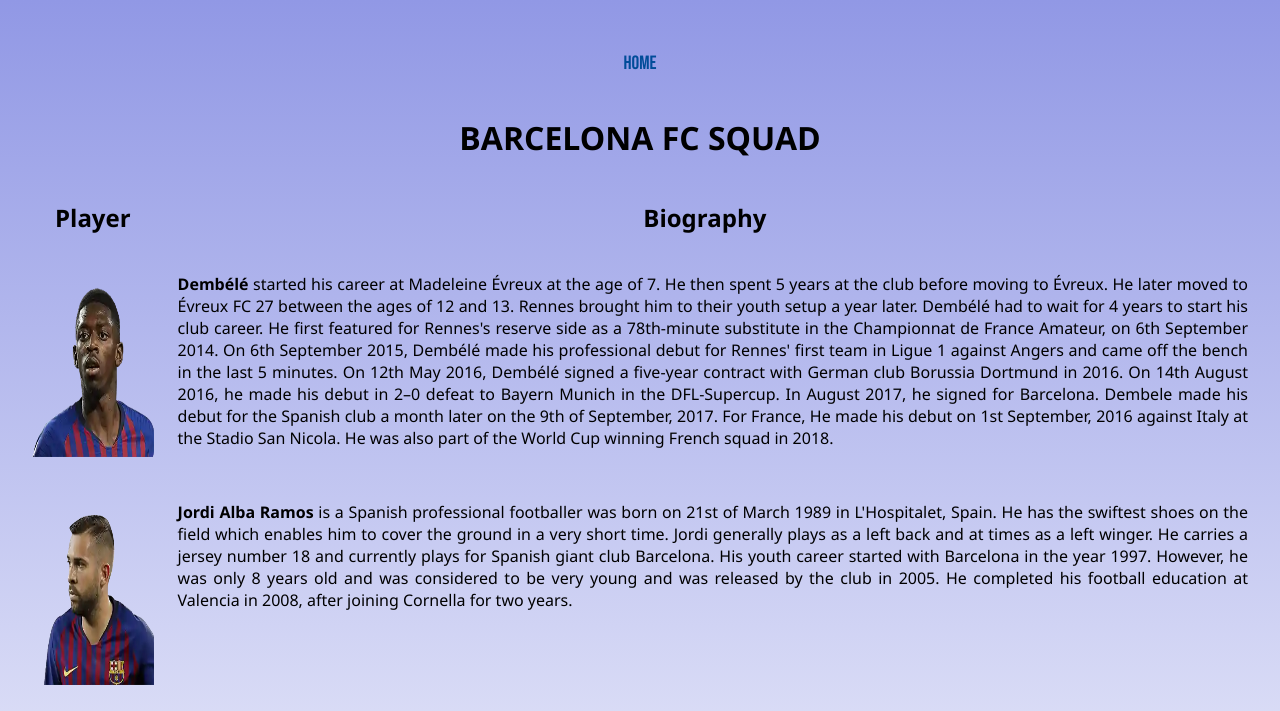
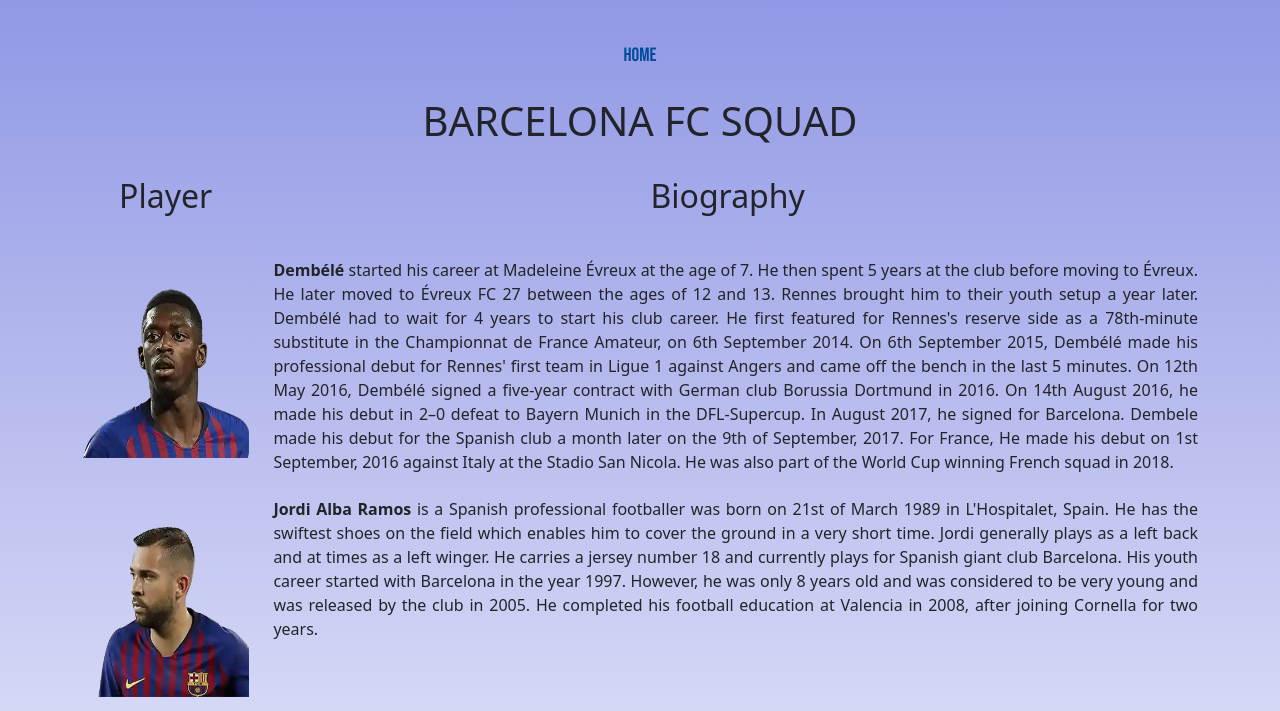
Before and after one commit to Ismael76/BarcelonaFC-Website, a plain HTML site: page players.html in a window 1280 px wide. Shown: the top 711 px of the page. Drawn offline with nearby package versions, Linux system fonts and the light colour scheme.

Commit message:
Final touches, fixed players.html page.

```diff
--- a/players.html
+++ b/players.html
@@ -8,6 +8,8 @@
     <title>Players</title>
     <link rel="stylesheet" href="./style/players.css">
     <link rel="stylesheet" href="./style/style.css">
+    <link href="https://cdn.jsdelivr.net/npm/bootstrap@5.2.0-beta1/dist/css/bootstrap.min.css" rel="stylesheet"
+        integrity="sha384-0evHe/X+R7YkIZDRvuzKMRqM+OrBnVFBL6DOitfPri4tjfHxaWutUpFmBp4vmVor" crossorigin="anonymous">
     <link rel="preconnect" href="https://fonts.googleapis.com">
     <link rel="preconnect" href="https://fonts.gstatic.com" crossorigin>
     <link href="https://fonts.googleapis.com/css2?family=Bebas+Neue&family=Pacifico&display=swap" rel="stylesheet">
@@ -20,7 +22,7 @@
         </nav>
         <h1>Barcelona FC Squad</h1>
     </header>
-    <section class="players">
+    <section class="container players">
         <h2 class="headings">Player</h2>
         <h2 class="headings">Biography</h2>
         <img class="player-img" src="./images/dembele.webp" alt="">
@@ -61,6 +63,9 @@
             <p>@2022 Ismael & Allan</p>
         </div>
     </footer>
+    <script src="https://cdn.jsdelivr.net/npm/bootstrap@5.2.0-beta1/dist/js/bootstrap.bundle.min.js"
+        integrity="sha384-pprn3073KE6tl6bjs2QrFaJGz5/SUsLqktiwsUTF55Jfv3qYSDhgCecCxMW52nD2"
+        crossorigin="anonymous"></script>
 </body>
 
 </html>
--- a/style/players.css
+++ b/style/players.css
@@ -10,7 +10,7 @@
 
 .players {
   display: grid;
-  grid-template-columns: 10% 1fr;
+  grid-template-columns: 15% 1fr;
   grid-template-rows: 10% repeat(3, 1fr);
   column-gap: 0.5rem;
   margin: auto;
@@ -25,6 +25,8 @@
 
 h1 {
   text-align: center;
+  margin-top: 1rem !important;
+  margin-bottom: 2rem !important;
 }
 
 .headings {
@@ -36,22 +38,23 @@
   height: fit-content;
 }
 
-a:hover {
+nav a {
+  text-decoration: none;
+  color: #004c99;
+  padding: 10px;
+  font-family: "Bebas Neue", cursive;
+  font-size: 1.2rem;
+}
+
+nav a:hover {
   color: #a60042;
   font-weight: bolder;
   background-color: #004c99;
   transition: all 0.4s;
 }
 
-nav a {
-  text-decoration: none;
-  color: #004c99;
-  padding: 20px;
-  font-family: "Bebas Neue", cursive;
-  font-size: 1.2rem;
-}
-
 footer {
+  margin-top: 2rem;
   width: 100%;
 }
 
```
